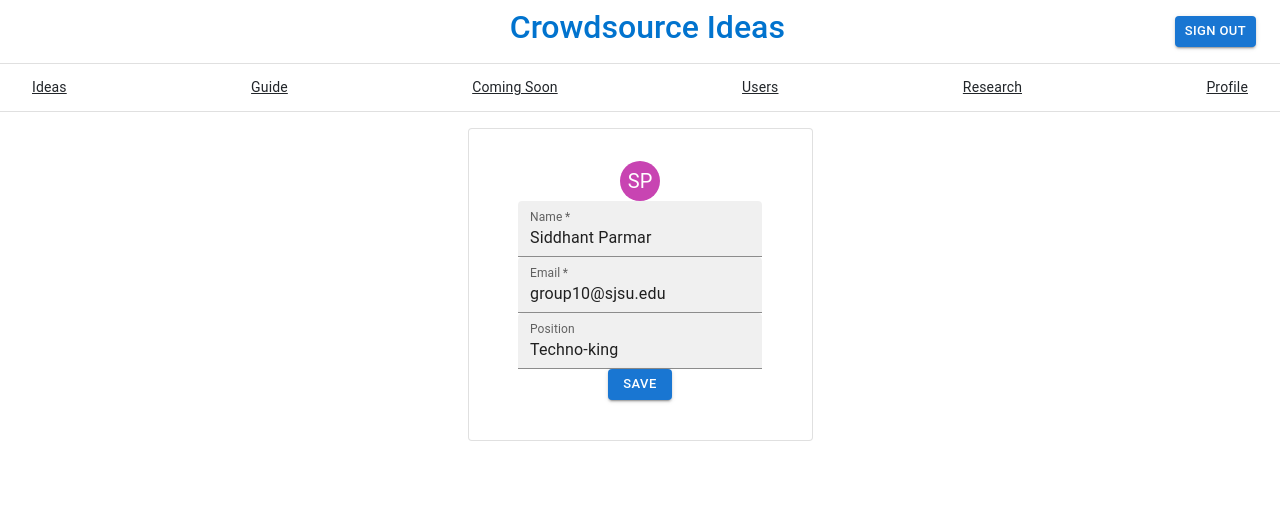
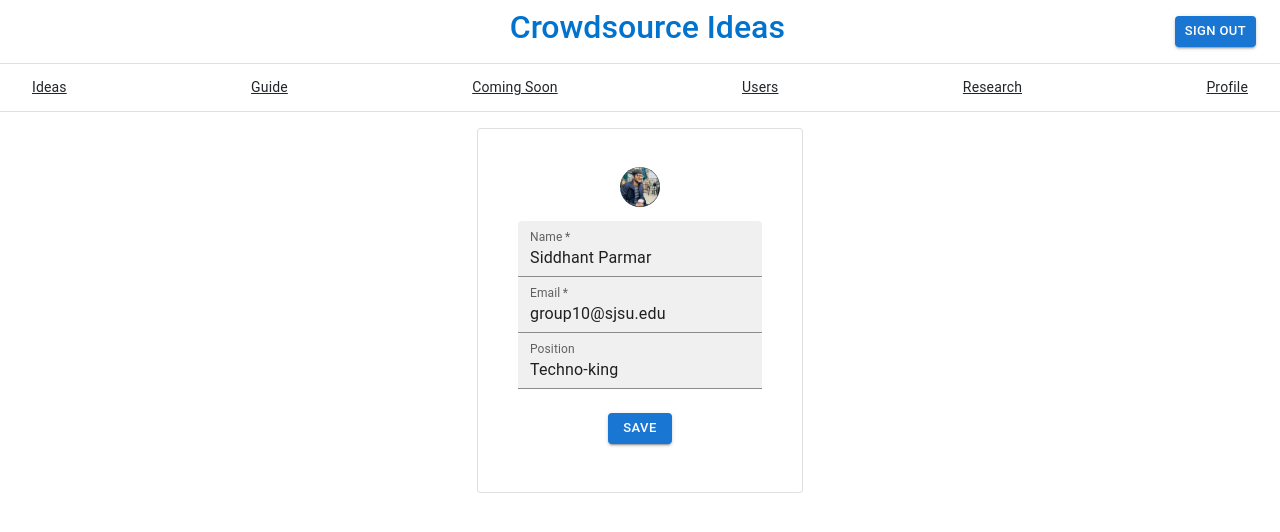
Before and after one commit to sjsucmpe272SP22/crowdsource_ideas, a React (Create React App) app in the folder team_project/client/: page /edit in a window 1280 px wide. Shown: the top 532 px of the page. Built offline with nearby package versions, Linux system fonts and the light colour scheme.

Commit message:
clickable picture for uploading

```diff
--- a/team_project/client/src/components/Profile/Edit.js
+++ b/team_project/client/src/components/Profile/Edit.js
@@ -2,7 +2,6 @@ import * as React from "react";
 import Avatar from '@mui/material/Avatar';
 import Stack from '@mui/material/Stack';
 import Card from '@mui/material/Card';
-import CardActions from '@mui/material/CardActions';
 import CardContent from '@mui/material/CardContent';
 import Button from '@mui/material/Button';
 import Container from "@mui/material/Container";
@@ -11,42 +10,13 @@ import Box from "@mui/material/Box";
 import { useNavigate } from "react-router-dom";
 import { createTheme, ThemeProvider } from "@mui/material/styles";
 import profile from "./profile.json";
+import sid from "./sid.jpg"
 
 const theme = createTheme();
-// const fs = require('fs');
-// const fileName = "./profile.json";
-
-function stringToColor(string) {
-  let hash = 0;
-  let i;
-
-  /* eslint-disable no-bitwise */
-  for (i = 0; i < string.length; i += 1) {
-    hash = string.charCodeAt(i) + ((hash << 5) - hash);
-  }
-
-  let color = '#';
-
-  for (i = 0; i < 3; i += 1) {
-    const value = (hash >> (i * 8)) & 0xff;
-    color += `00${value.toString(16)}`.slice(-2);
-  }
-  /* eslint-enable no-bitwise */
-
-  return color;
-}
-
-function stringAvatar(name) {
-  return {
-    sx: {
-      bgcolor: stringToColor(name),
-    },
-    children: `${name.split(' ')[0][0]}${name.split(' ')[1][0]}`,
-  };
-}
 
 function Edit() {
   const navigate = useNavigate();
+
   const updateProfile = (event) => {
     event.preventDefault();
     const data = new FormData(event.currentTarget);
@@ -62,11 +32,6 @@ function Edit() {
     profile.position = data.get("position");
 
     //
-    // fs.writeFile(fileName, JSON.stringify(profile, null, 2), function writeJSON(err) {
-    //   if (err) return console.log(err);
-    //   console.log(JSON.stringify(profile));
-    //   console.log("Profile Updated: " + fileName);
-    // });
 
     navigate("/profile");
   };
@@ -75,15 +40,29 @@ function Edit() {
     <ThemeProvider theme={theme}>
       <Container maxWidth="xs" sx={{ p: 2 }}>
         <Stack direction="row" justifyContent="center">
-          <Card sx={{ maxWidth: 345, p: 2 }} variant="outlined">
+          <Card sx={{ maxWidth: 1000, p: 2 }} variant="outlined">
             <CardContent>
               <Stack direction="row" justifyContent="center">
-                <Avatar {...stringAvatar('Siddhant Parmar')} />
+                <Button
+                  component="label"
+                >
+                  <Avatar alt={profile.name} src={sid}/>
+                  <input
+                    type="file"
+                    hidden
+                  />
+                </Button>
               </Stack>
               <Box
                 component="form"
                 onSubmit={updateProfile}
                 noValidate
+                sx={{
+                  p: 1,
+                  alignItems: "center",
+                  display: "flex",
+                  flexDirection: "column",
+                }}
               >
                 <TextField
                   required
@@ -108,6 +87,7 @@ function Edit() {
                   variant="filled"
                   defaultValue={profile.position}
                 />
+                <br></br>
                 <Button type="submit" size="small" variant="contained">
                   Save
                 </Button>
--- a/team_project/client/src/components/Profile/Profile.js
+++ b/team_project/client/src/components/Profile/Profile.js
@@ -9,46 +9,18 @@ import Typography from '@mui/material/Typography';
 import Container from "@mui/material/Container";
 import { createTheme, ThemeProvider } from "@mui/material/styles";
 import profile from "./profile.json";
+import sid from "./sid.jpg"
 
 const theme = createTheme();
-
-function stringToColor(string) {
-  let hash = 0;
-  let i;
-
-  /* eslint-disable no-bitwise */
-  for (i = 0; i < string.length; i += 1) {
-    hash = string.charCodeAt(i) + ((hash << 5) - hash);
-  }
-
-  let color = '#';
-
-  for (i = 0; i < 3; i += 1) {
-    const value = (hash >> (i * 8)) & 0xff;
-    color += `00${value.toString(16)}`.slice(-2);
-  }
-  /* eslint-enable no-bitwise */
-
-  return color;
-}
-
-function stringAvatar(name) {
-  return {
-    sx: {
-      bgcolor: stringToColor(name),
-    },
-    children: `${name.split(' ')[0][0]}${name.split(' ')[1][0]}`,
-  };
-}
 
 function Profile() {
   return (
     <ThemeProvider theme={theme}>
       <Container maxWidth="xs" sx={{ p: 2 }}>
         <Stack direction="row" justifyContent="center">
-          <Card sx={{ maxWidth: 345, p: 2 }} variant="outlined">
+          <Card sx={{ maxWidth: 1000, p: 2 }} variant="outlined">
             <Stack direction="row" justifyContent="center">
-              <Avatar {...stringAvatar('Siddhant Parmar')} />
+              <Avatar alt={profile.name} src={sid} />
             </Stack>
             <CardContent>
               <Typography gutterBottom variant="h5" component="div">
@@ -63,7 +35,9 @@ function Profile() {
             </CardContent>
             <Stack direction="row" justifyContent="center">
               <CardActions>
-                <Button size="small" href='/edit' variant="contained">Edit</Button>
+                <Button size="small" variant="contained" href="/edit">
+                  Edit
+                </Button>
               </CardActions>
             </Stack>
           </Card>
```
Also changed, not shown: team_project/client/src/components/Profile/sid.jpg (added).
